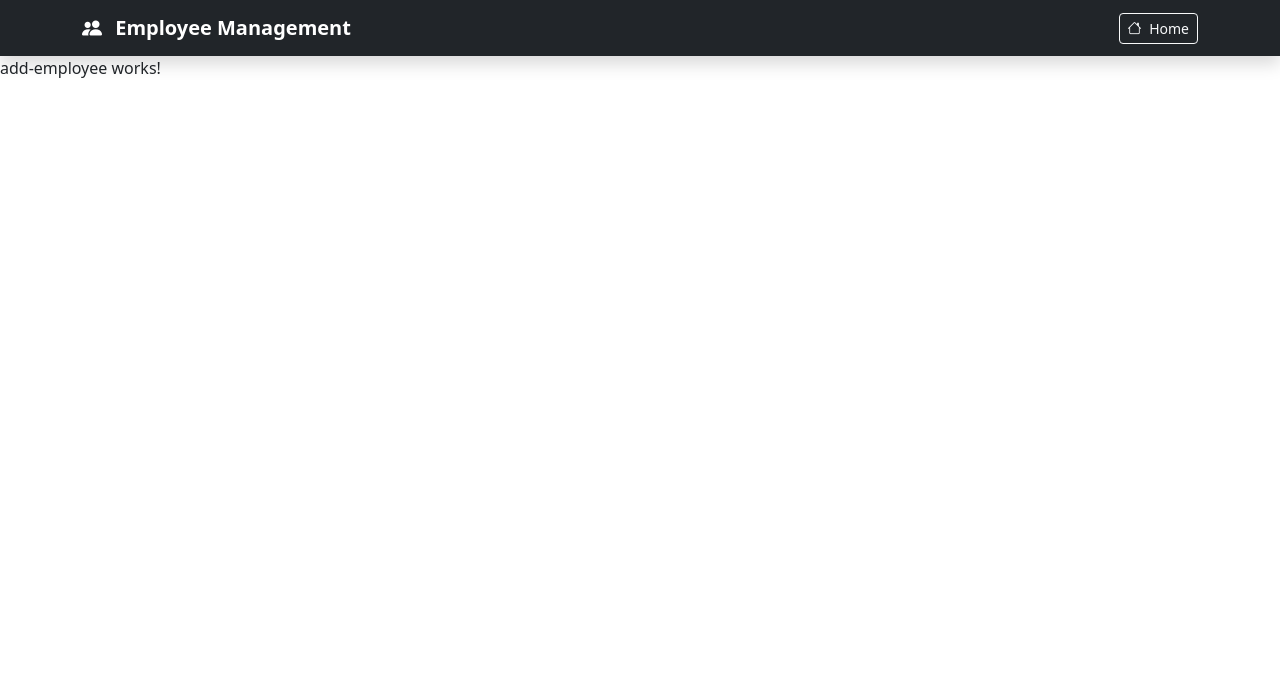
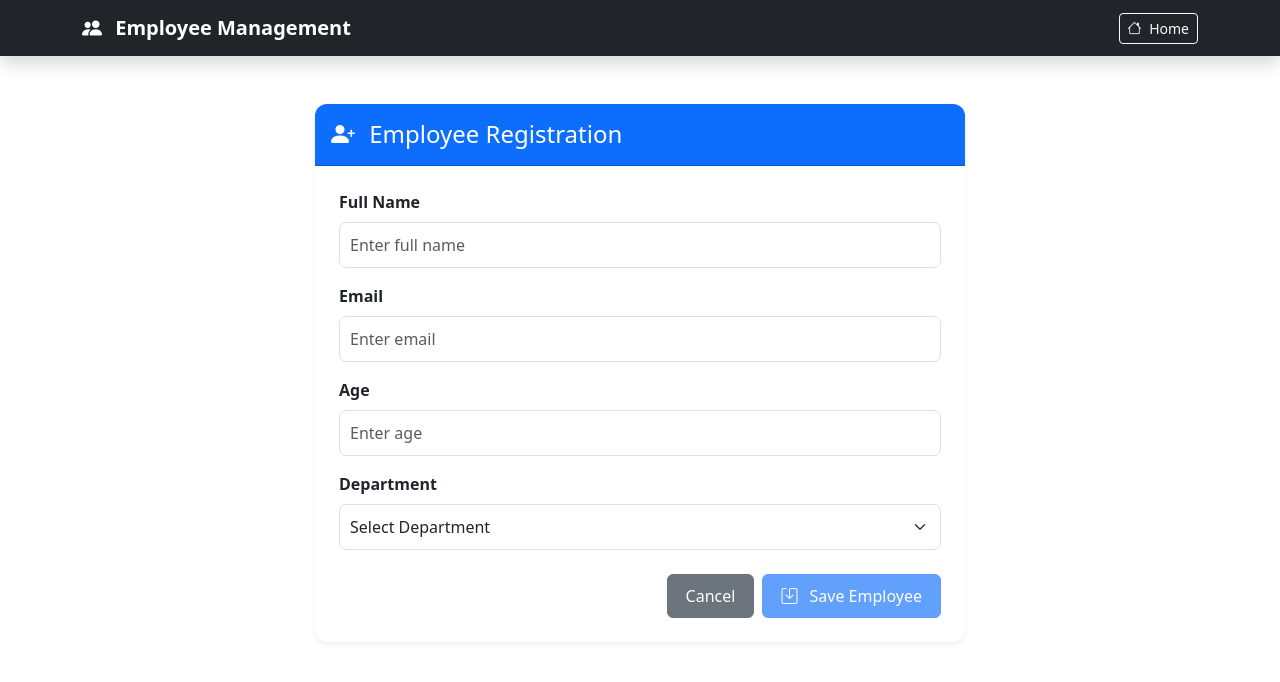
Before and after one commit to sakshamojha06/Employee-Management, an Angular app in the folder UI/: page /add in a window 1280 px wide. Shown: the top 682 px of the page. Built offline with nearby package versions, Linux system fonts and the light colour scheme.

Commit message:
feat: implement add employee form with validation and submission logic

```diff
--- a/UI/src/app/components/add-employee/add-employee.css
+++ b/UI/src/app/components/add-employee/add-employee.css
@@ -0,0 +1,23 @@
+.card {
+  max-width: 650px;
+  border-radius: 12px;
+}
+
+.card-header {
+  border-radius: 12px 12px 0 0;
+}
+
+.form-label {
+  font-weight: 600;
+}
+
+.form-control,
+.form-select {
+  padding: 10px;
+  border-radius: 7px;
+}
+
+.btn {
+  padding: 9px 18px;
+  border-radius: 6px;
+}
--- a/UI/src/app/components/add-employee/add-employee.html
+++ b/UI/src/app/components/add-employee/add-employee.html
@@ -1 +1,169 @@
-<p>add-employee works!</p>
+<div class="container mt-5">
+
+  <div class="card shadow-sm border-0 mx-auto">
+
+    <div class="card-header bg-primary text-white py-3">
+      <h4 class="mb-0">
+        <i class="bi bi-person-plus-fill me-2"></i>
+        Employee Registration
+      </h4>
+    </div>
+
+    <div class="card-body p-4">
+
+      <form [formGroup]="employeeForm" (ngSubmit)="onSubmit()">
+
+        <!-- Full Name -->
+        <div class="mb-3">
+
+          <label class="form-label">Full Name</label>
+
+          <input
+            type="text"
+            class="form-control"
+            formControlName="name"
+            placeholder="Enter full name"
+            [class.is-invalid]="f['name'].touched && f['name'].invalid">
+
+          @if (f['name'].touched && f['name'].errors) {
+
+            @if (f['name'].errors['required']) {
+              <div class="invalid-feedback">
+                Full Name is required.
+              </div>
+            }
+
+            @if (f['name'].errors['minlength']) {
+              <div class="invalid-feedback">
+                Minimum 3 characters required.
+              </div>
+            }
+
+          }
+
+        </div>
+
+        <!-- Email -->
+        <div class="mb-3">
+
+          <label class="form-label">Email</label>
+
+          <input
+            type="email"
+            class="form-control"
+            formControlName="email"
+            placeholder="Enter email"
+            [class.is-invalid]="f['email'].touched && f['email'].invalid">
+
+          @if (f['email'].touched && f['email'].errors) {
+
+            @if (f['email'].errors['required']) {
+              <div class="invalid-feedback">
+                Email is required.
+              </div>
+            }
+
+            @if (f['email'].errors['email']) {
+              <div class="invalid-feedback">
+                Please enter a valid email.
+              </div>
+            }
+
+          }
+
+        </div>
+
+        <!-- Age -->
+        <div class="mb-3">
+
+          <label class="form-label">Age</label>
+
+          <input
+            type="number"
+            class="form-control"
+            formControlName="age"
+            placeholder="Enter age"
+            [class.is-invalid]="f['age'].touched && f['age'].invalid">
+
+          @if (f['age'].touched && f['age'].errors) {
+
+            @if (f['age'].errors['required']) {
+              <div class="invalid-feedback">
+                Age is required.
+              </div>
+            }
+
+            @if (f['age'].errors['min']) {
+              <div class="invalid-feedback">
+                Minimum age must be 18.
+              </div>
+            }
+
+            @if (f['age'].errors['max']) {
+              <div class="invalid-feedback">
+                Maximum age must be 65.
+              </div>
+            }
+
+          }
+
+        </div>
+
+        <!-- Department -->
+        <div class="mb-4">
+
+          <label class="form-label">Department</label>
+
+          <select
+            class="form-select"
+            formControlName="department"
+            [class.is-invalid]="f['department'].touched && f['department'].invalid">
+
+            <option value="">Select Department</option>
+
+            @for (department of departments; track department) {
+              <option [value]="department">
+                {{ department }}
+              </option>
+            }
+
+          </select>
+
+          @if (f['department'].touched && f['department'].invalid) {
+            <div class="invalid-feedback">
+              Please select a department.
+            </div>
+          }
+
+        </div>
+
+        <!-- Buttons -->
+        <div class="d-flex justify-content-end gap-2">
+
+          <button
+            type="button"
+            class="btn btn-secondary"
+            (click)="router.navigate(['/'])">
+            Cancel
+          </button>
+
+          <button
+            type="submit"
+            class="btn btn-primary"
+            [disabled]="employeeForm.invalid || isSubmitting">
+
+            <i class="bi bi-save me-2"></i>
+
+            {{ isSubmitting ? 'Saving...' : 'Save Employee' }}
+
+          </button>
+
+        </div>
+
+      </form>
+
+    </div>
+
+  </div>
+
+</div>
--- a/UI/src/app/components/add-employee/add-employee.ts
+++ b/UI/src/app/components/add-employee/add-employee.ts
@@ -1,9 +1,80 @@
-import { Component } from '@angular/core';
+import { Component, inject } from '@angular/core';
+import { CommonModule } from '@angular/common';
+import {
+  FormBuilder,
+  FormGroup,
+  ReactiveFormsModule,
+  Validators
+} from '@angular/forms';
+
+import { Router } from '@angular/router';
+import { EmployeeService } from '../../services/employee';
 
 @Component({
-  imports: [],
   selector: 'app-add-employee',
-  styleUrl: './add-employee.css',
+  standalone: true,
+  imports: [CommonModule, ReactiveFormsModule],
   templateUrl: './add-employee.html',
+  styleUrl: './add-employee.css'
 })
-export class AddEmployee {}
+export class AddEmployee {
+
+  private fb = inject(FormBuilder);
+  private employeeService = inject(EmployeeService);
+  readonly router = inject(Router);
+
+  isSubmitting = false;
+
+  departments = ['IT', 'HR', 'Finance'];
+
+  employeeForm: FormGroup = this.fb.group({
+
+    name: ['', [
+      Validators.required,
+      Validators.minLength(3)
+    ]],
+
+    email: ['', [
+      Validators.required,
+      Validators.email
+    ]],
+
+    age: ['', [
+      Validators.required,
+      Validators.min(18),
+      Validators.max(65)
+    ]],
+
+    department: ['', Validators.required]
+
+  });
+
+  get f() {
+    return this.employeeForm.controls;
+  }
+
+  onSubmit(): void {
+
+    if (this.employeeForm.invalid || this.isSubmitting) {
+      this.employeeForm.markAllAsTouched();
+      return;
+    }
+
+    this.isSubmitting = true;
+
+    this.employeeService.addEmployee(this.employeeForm.value).subscribe({
+
+      next: () => {
+        alert('Employee added successfully!');
+        this.router.navigate(['/']);
+      },
+
+      error: (error) => {
+        console.error('Error adding employee:', error);
+        alert('Unable to add employee.');
+        this.isSubmitting = false;
+      }
+
+    });
+  }
+}
```
Also changed, not shown: 1 other file (tests, documents, lock files or other folders).
